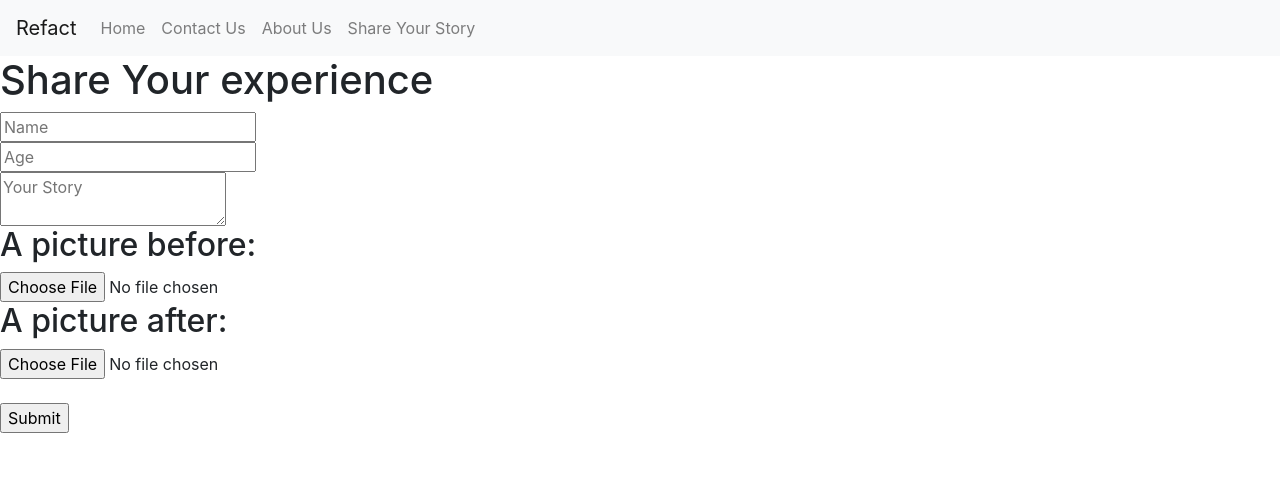
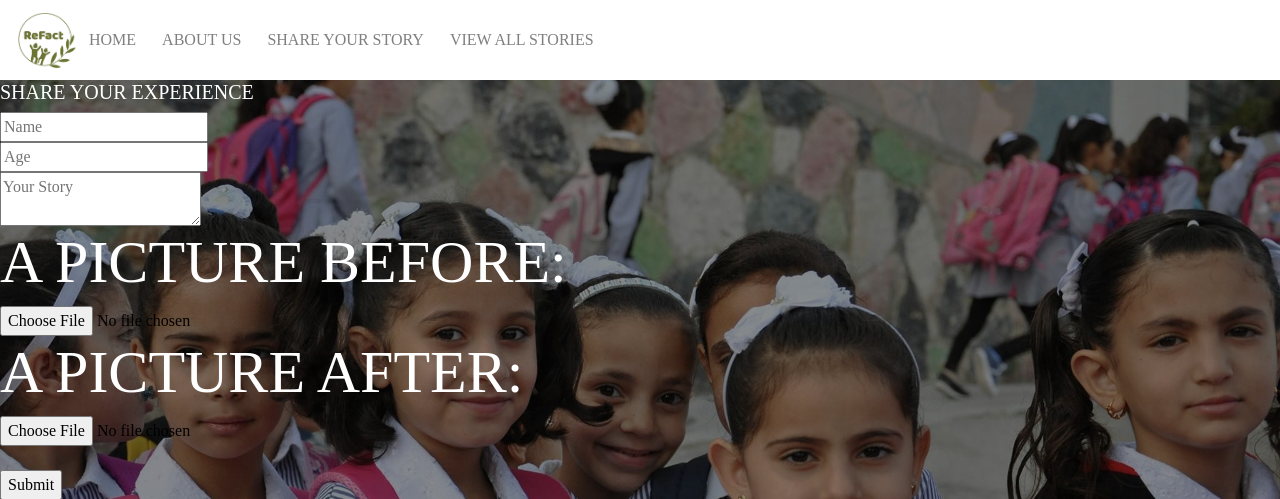
Before and after one commit to simon19-meet/ReFact, a Flask app: page /share in a window 1280 px wide. Shown: the top 499 px of the page. Run offline with Flask 2, Linux system fonts and the light colour scheme; data comes from the database, SQL or seed files in the repository; some libraries are stand-ins or nearby versions.

Commit message:
fixed the navbar design

```diff
--- a/templates/share.html
+++ b/templates/share.html
@@ -2,26 +2,27 @@
     <head>
 <!-- Required meta tags -->
 <meta charset="utf-8">
-<meta name="viewport" content="width=device-width, initial-scale=1, shrink-to-fit=no">
+<meta name="viewport" content="width=device-width, initial-scale=1">
 
 <!-- Bootstrap CSS -->
 <link rel="stylesheet" href="https://stackpath.bootstrapcdn.com/bootstrap/4.3.1/css/bootstrap.min.css" integrity="sha384-ggOyR0iXCbMQv3Xipma34MD+dH/1fQ784/j6cY/iJTQUOhcWr7x9JvoRxT2MZw1T" crossorigin="anonymous">
 <link rel="stylesheet" type="text/css" href="/static/css/home.css">
+<link rel="stylesheet" type="text/css" href="/static/css/h.css">
+
     </head>
     <body>
 
-            <nav class="navbar navbar-expand-sm navbar-light bg-light">
-                    <a href="{{url_for('home')}}" class="navbar-brand">Refact</a>
+        <nav class="n navbar navbar-expand-sm navbar-light bg-light">
             <button class="navbar-toggler" data-toggle="collapse" data-target="#navbarMenu">
                 <span class="navbar-toggler-icon"></span>
             </button>
-                    <div class="collapse navbar-collapse" id="navbarMenu">
+            <a href="#"><img class="img-responsive2"
+             src="/static/images/logo.png" width="60" height="57"></a>
                 <ul class="navbar-nav">
-                            <li class="nav-item">
+            <div class="v collapse navbar-collapse" id="navbarMenu">
+                <ul class="navbar-nav">
+                    <li style="text-align: right" class="nav-item">
                         <a href="{{url_for('home')}}" class="nav-link">Home</a>
-                            </li>
-                            <li class="nav-item">
-                                <a href="{{url_for('contact')}}" class="nav-link">Contact Us</a>
                     </li>
                     <li class="nav-item">
                       <a href="{{url_for('about_us')}}" class="nav-link">About Us</a>
@@ -29,10 +30,12 @@
                   <li class="nav-item">
                                     <a href="{{url_for('share')}}" class="nav-link">Share Your Story</a>
                                 </li>
+                                <li class="nav-item">
+                                  <a href="{{url_for('view')}}" class="nav-link">View All Stories</a>
+                              </li>
                 </ul>
             </div>
         </nav>
-
         <h1>Share Your experience</h1>
         <form id="share" action="/share" method="POST" enctype="multipart/form-data" >
         <input type="text" name="name" placeholder="Name"><br>
```
Also changed, not shown: templates/donations.html (+11 -7 lines), templates/thank_you.html (+11 -7 lines), templates/view_stories.html (+41 -0 lines). Lines whose indentation alone changed are shown as unchanged.
